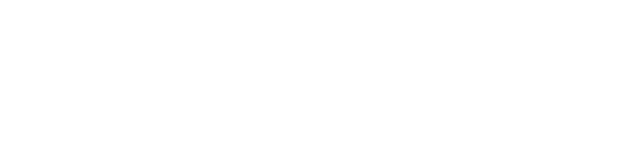
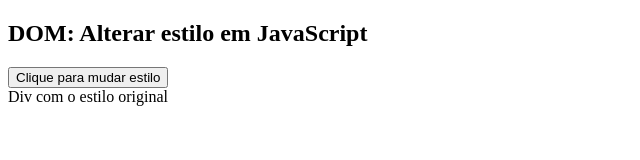
Before and after one commit to Arthur2060/HTML-CSS-JavaScript, a plain HTML site: page Aulas_JavaScript/Aula_1/index.html in a window 1280 px wide. Shown: the whole page, without its empty margins (0-640 px from the left). Drawn offline with Linux system fonts and the light colour scheme.

Commit message:
Refazendo exemplos

```diff
--- a/Aulas_JavaScript/Aula_1/index.html
+++ b/Aulas_JavaScript/Aula_1/index.html
@@ -1,11 +1,23 @@
 <!DOCTYPE html>
-<html lang="en">
+<html lang="pt-br">
 <head>
     <meta charset="UTF-8">
     <meta name="viewport" content="width=device-width, initial-scale=1.0">
     <title>Aula 1 - JavaScript</title>
 </head>
 <body>
+    <section>
+        <h2>DOM: Alterar estilo em JavaScript</h2>
+        <button onclick="mudarEstilo()">Clique para mudar estilo</button>
+        <div id="divAlterar">Div com o estilo original</div>
+    </section>
 
+    <script>
+        function mudarEstilo() {
+            const caixa = document.getElementById('divAlterar');
+            caixa.style.backgroundColor = "#ffabed"
+            caixa.style.border = "solid black 2px"
+        }
+    </script>
 </body>
 </html>
```
Also changed, not shown: Aulas_JavaScript/Aula_1/Script.js (deleted).
